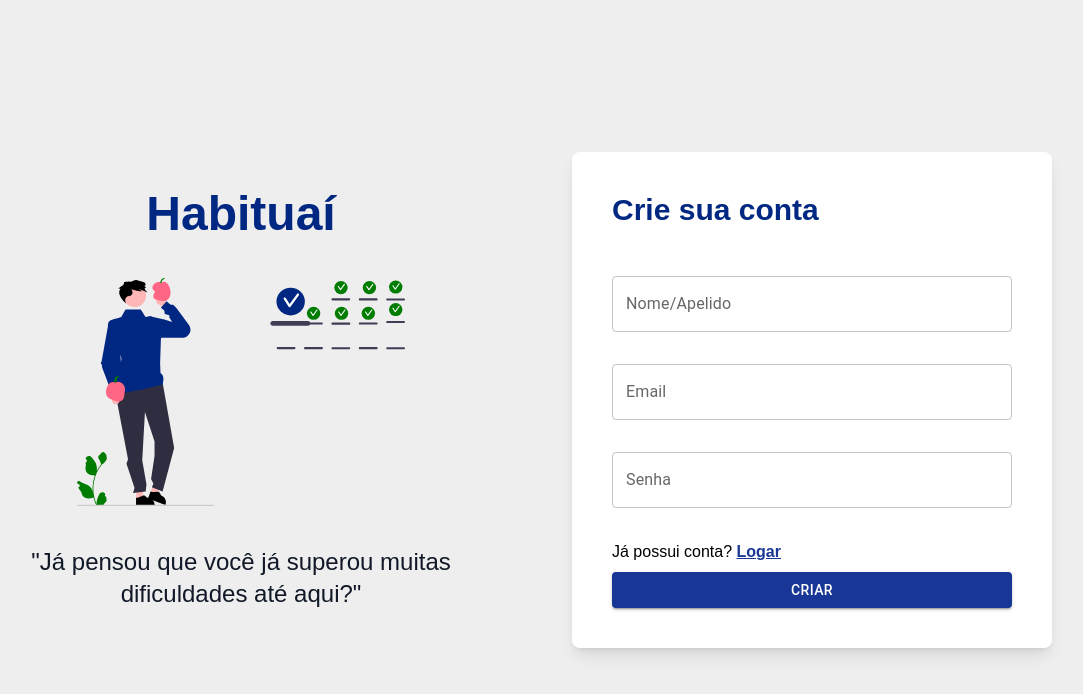
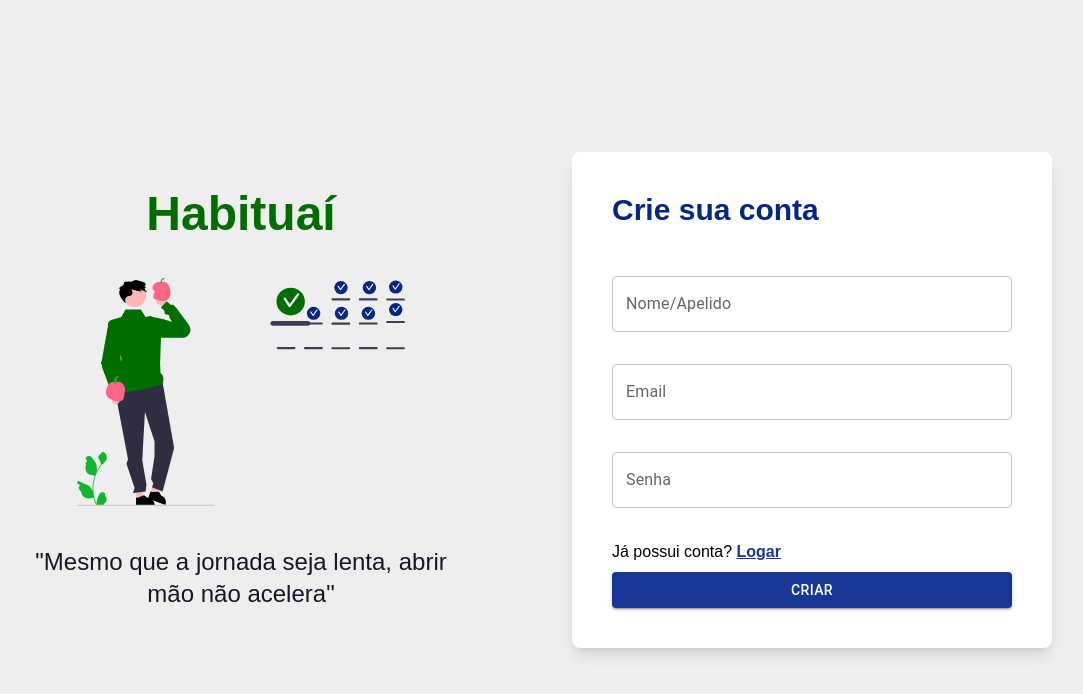
Before and after one commit to Habituai/Front, a React (Vite) app: page /sign-up in a window 1280 px wide. Shown: the top 694 px of the page, without its empty margins (124-1207 px from the left). Built offline with nearby package versions, Linux system fonts and the light colour scheme; no server answers.

Commit message:
change sign header colors

```diff
--- a/src/components/layout/signHeader.jsx
+++ b/src/components/layout/signHeader.jsx
@@ -5,8 +5,7 @@ export default function SignHeaderLayout({ imageSrc }) {
         "Não perca tempo e comece a ser uma pessoa melhor",
         "Não deixe para amanhã o que você pode fazer hoje",
         "Seja hoje melhor que ontem, e amanhã supere quem foi hoje",
-        "Você só vai vencer amanhã, se não desistir hoje",
-        "Você só vai vencer amanhã, se não desistir hoje",
+        "Você só vai vencer amanhã se não desistir hoje",
         "Não tenha medo de crescer devagar, tenha medo somente de ficar parado",
         "Já pensou que você já superou muitas dificuldades até aqui?",
         "Mesmo que a jornada seja lenta, abrir mão não acelera",
@@ -19,7 +18,7 @@ export default function SignHeaderLayout({ imageSrc }) {
 
     return (
         <div className="w-3/4 flex flex-col justify-center items-center gap-6 lg:gap-10">
-            <h1 className="text-5xl text-primaryDark font-bold">Habituaí</h1>
+            <h1 className="text-5xl text-secondaryDark font-bold">Habituaí</h1>
 
             <img
                 src={imageSrc}
--- a/tailwind.config.cjs
+++ b/tailwind.config.cjs
@@ -9,7 +9,7 @@ module.exports = {
                 primaryMedium: "#183695",
                 primaryLight: "#3046a7",
                 primaryExtraLight: "#4855ba",
-                secondaryDark: "#007d00",
+                secondaryDark: "#006d00",
                 secondaryMedium: "#069010",
                 secondaryLight: "#0ca31f",
                 secondaryExtraLight: "#12b52f",
```
Also changed, not shown: src/assets/images/health.svg, src/assets/images/study.svg.
